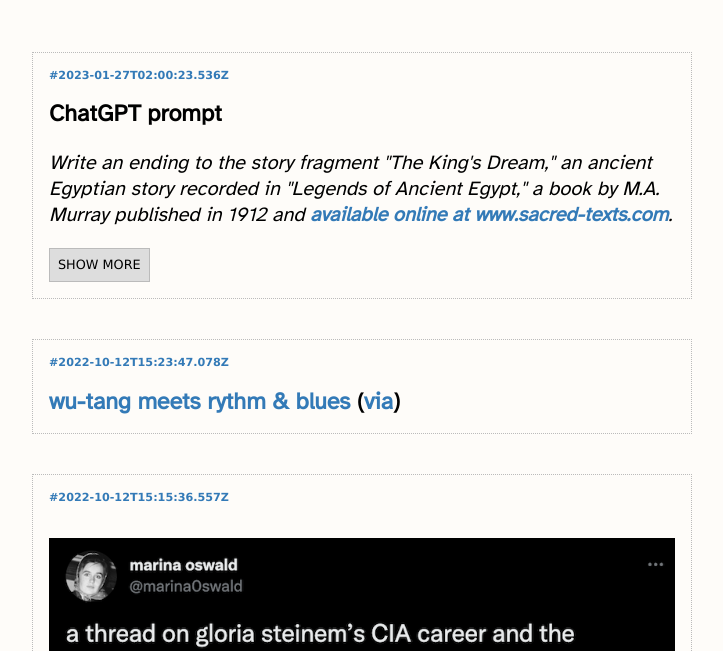
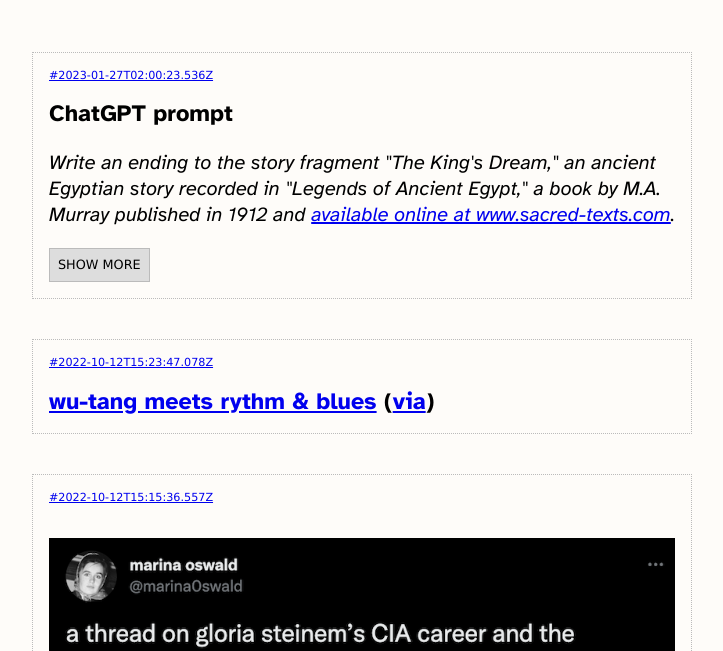
Before and after one commit to cjwinchester/misc, a plain HTML site: page index.html in a window 1280 px wide. Shown: the part 149-800 px from the top of the page, without its empty margins (278-1001 px from the left). Drawn offline with Linux system fonts and the light colour scheme.

Commit message:
update + style tweak

```diff
--- a/index.html
+++ b/index.html
@@ -11,7 +11,7 @@
     <meta name="viewport" content="width=device-width, initial-scale=1">
     <link rel="preconnect" href="https://fonts.googleapis.com">
     <link rel="preconnect" href="https://fonts.gstatic.com" crossorigin>
-    <link href="https://fonts.googleapis.com/css2?family=Atkinson+Hyperlegible&display=swap" rel="stylesheet">
+    <link href="https://fonts.googleapis.com/css2?family=Atkinson+Hyperlegible:ital,wght@0,400;0,700;1,400;1,700&display=swap" rel="stylesheet">
     <link rel="stylesheet" href="s/misc-styles.css">
 </head>
 
@@ -263,6 +263,7 @@
             <a href="#2020-05-21T20:48:35.643Z">#2020-05-21T20:48:35.643Z</a>
         </p>
         <h3><a href="https://docs.google.com/spreadsheets/d/1xER2yr9CrCa5tXCTDSUuWzb774OCXS_SrFh43mFvnzw/edit?usp=sharing">insect heads add flavor to fig paste, imo</a></h3>
+        <p><b>Update</b>: <a href="https://github.com/cjwinchester/fda-food-defect-action-levels">JSON probably makes more sense here?</a></p>
         <p>scraped/tidied <a href="https://www.fda.gov/food/ingredients-additives-gras-packaging-guidance-documents-regulatory-information/food-defect-levels-handbook">table</a> of FDA food defect action levels</p>
     </div>
     <div class="entry" id="2020-05-21T20:40:50.545Z">
--- a/s/misc-styles.css
+++ b/s/misc-styles.css
@@ -24,16 +24,6 @@ span.new {
   font-size: 14px;
   margin-left: 10px;
   vertical-align: middle
-}
-
-a {
-  color: #337ab7;
-  font-weight: bold;
-  text-decoration: none;
-}
-
-a:hover {
-  text-decoration: underline;
 }
 
 p.also {
```
